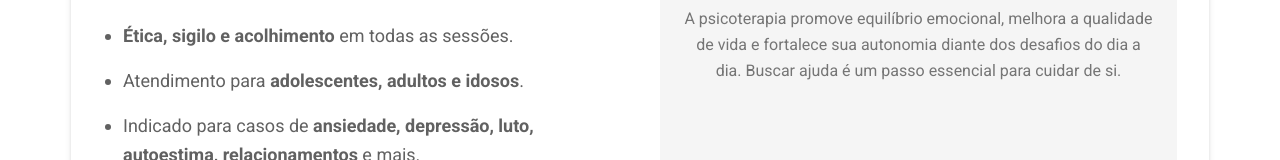
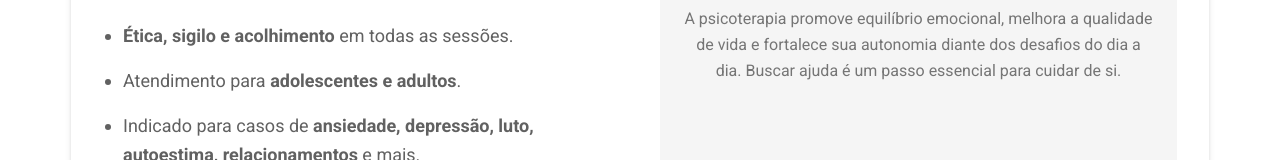
Before and after one commit to leonfritas/psi-lianaribeiro-website, a Next.js app: page / in a window 1280 px wide. Shown: the part 1860-2020 px from the top of the page. Built offline with nearby package versions, Linux system fonts and the light colour scheme.

Commit message:
Remove referência a "idosos" na seção de atendimento da psicoterapia.

```diff
--- a/src/app/psychotherapy-info.tsx
+++ b/src/app/psychotherapy-info.tsx
@@ -21,7 +21,7 @@ export function PsychotherapyInfo() {
             <li><strong>Atendimentos semanais ou diários</strong>, conforme sua necessidade.</li>
             <li><strong>Presencial em local reservado</strong> ou <strong>online, com total privacidade</strong>.</li>
             <li><strong>Ética, sigilo e acolhimento</strong> em todas as sessões.</li>
-            <li>Atendimento para <strong>adolescentes, adultos e idosos</strong>.</li>
+            <li>Atendimento para <strong>adolescentes e adultos</strong>.</li>
             <li>Indicado para casos de <strong>ansiedade, depressão, luto, autoestima, relacionamentos</strong> e mais.</li>
             <li>Espaço seguro para expressão emocional e autoconhecimento.</li>
           </ul>
```
